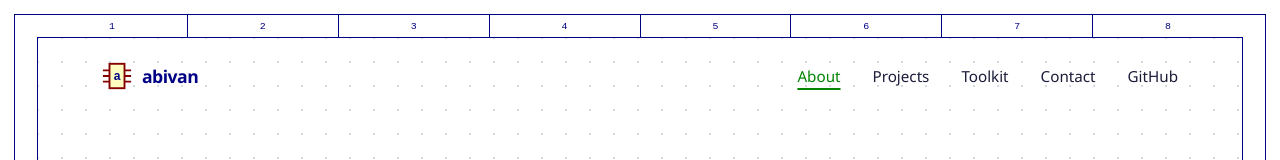
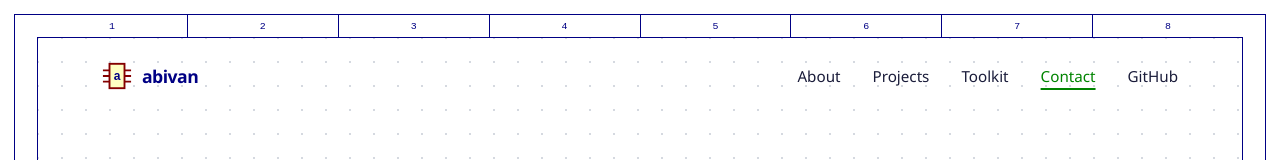
Before and after one commit to abivan100-stack/abivan-portfolio, a React (Vite) app: page / in a window 1280 px wide. Shown: the top 160 px of the page. Built offline with nearby package versions, Linux system fonts and the light colour scheme; a web font is replaced by a local one.

Commit message:
Fix the nav highlighting the wrong section after scrolling back

```diff
--- a/src/App.tsx
+++ b/src/App.tsx
@@ -30,21 +30,35 @@ function App() {
   usePowerUp()
   useNetFlash()
 
+  // The nav highlights the last section whose top has passed a line 35% down the viewport. The hero and
+  // the timeline have no nav link, so nothing is highlighted over them. Contact is too short to reach
+  // the line, so it wins once the page is scrolled to the bottom.
   useEffect(() => {
-    if (!('IntersectionObserver' in window)) return
+    const ids = ['about', 'timeline', 'work', 'contact']
+    let frame = 0
+    const update = () => {
+      frame = 0
+      const line = window.innerHeight * 0.35
+      let current: string | null = null
+      for (const id of ids) {
+        const section = document.getElementById(id)
+        if (section && section.getBoundingClientRect().top <= line) current = id
+      }
+      if (window.innerHeight + window.scrollY >= document.documentElement.scrollHeight - 2) current = 'contact'
+      setActiveSection(current === 'timeline' ? null : current)
+    }
+    const schedule = () => {
+      if (!frame) frame = requestAnimationFrame(update)
+    }
 
-    const sections = ['about', 'work', 'contact']
-      .map((id) => document.getElementById(id))
-      .filter((section): section is HTMLElement => section !== null)
-    const observer = new IntersectionObserver((entries) => {
-      const current = entries
-        .filter((entry) => entry.isIntersecting)
-        .sort((a, b) => b.intersectionRatio - a.intersectionRatio)[0]
-      if (current) setActiveSection(current.target.id)
-    }, { rootMargin: '-20% 0px -30% 0px', threshold: 0 })
-
-    sections.forEach((section) => observer.observe(section))
-    return () => observer.disconnect()
+    update()
+    window.addEventListener('scroll', schedule, { passive: true })
+    window.addEventListener('resize', schedule)
+    return () => {
+      cancelAnimationFrame(frame)
+      window.removeEventListener('scroll', schedule)
+      window.removeEventListener('resize', schedule)
+    }
   }, [])
 
   useEffect(() => {
```
